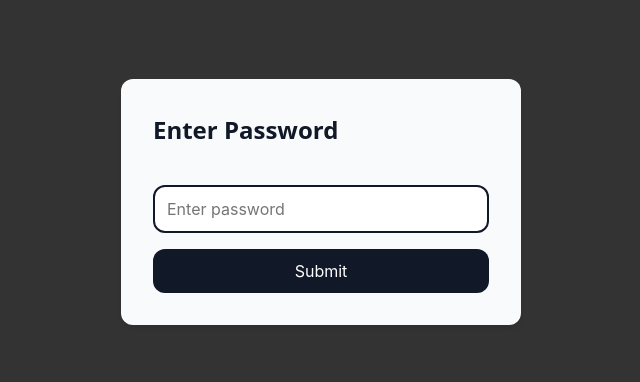
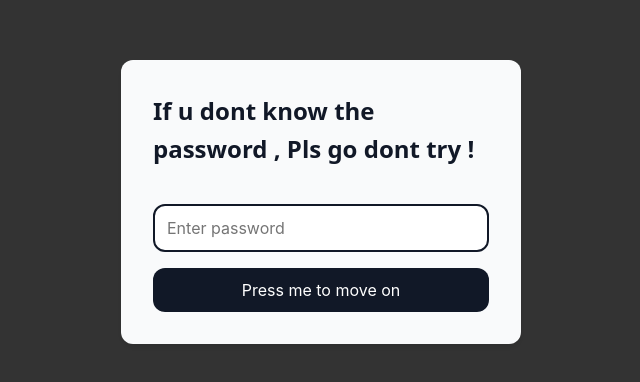
Before and after one commit to 1s6ix/Nafdok, a plain HTML site: page index.html in a window 1280 px wide. Shown: the part 198-580 px from the top of the page, without its empty margins (319-959 px from the left). Drawn offline with Linux system fonts and the light colour scheme.

Commit message:
Update index.html

```diff
--- a/index.html
+++ b/index.html
@@ -286,10 +286,10 @@
 <!-- Password overlay (shown first) -->
 <div id="passwordOverlay">
   <div id="passwordForm">
-    <h2>Enter Password</h2>
+    <h2>If u dont know the password , Pls go dont try !</h2>
     <input type="password" id="passwordInput" placeholder="Enter password" autocomplete="off" />
-    <p id="passwordError">Incorrect password. Please try again.</p>
-    <button id="passwordSubmit">Submit</button>
+    <p id="passwordError">Bitch fuck off from here , Dont back pls</p>
+    <button id="passwordSubmit">Press me to move on </button>
   </div>
 </div>
 
```
